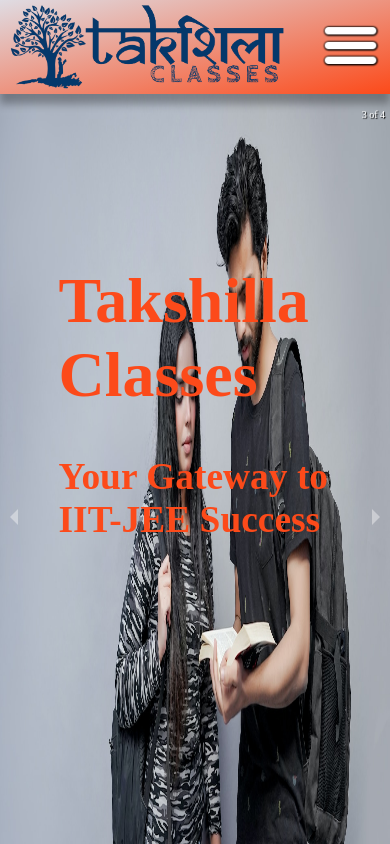
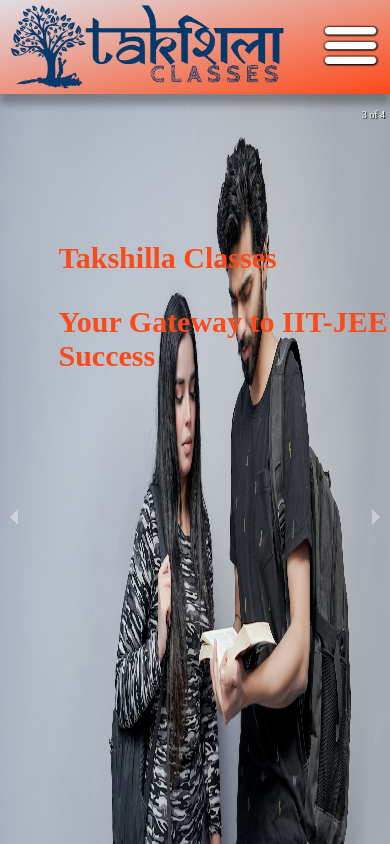
Before and after one commit to Sandeep-raj/takshilla, a React (Vite) app: page / in a window 390 px wide. Shown: the top 844 px of the page. Built offline with nearby package versions, Linux system fonts and the light colour scheme.

Commit message:
carousel touch changes

```diff
--- a/src/component/Home/Home.css
+++ b/src/component/Home/Home.css
@@ -210,4 +210,8 @@
     .home_proc_list {
         min-height: 80vh;
     }
+
+    .home_proc_list p,h1,h2,h3,h4,h5 {
+            font-size: 30px;
+    }
 }
```
Also changed, not shown: 4 other files (tests, documents, lock files or other folders).
